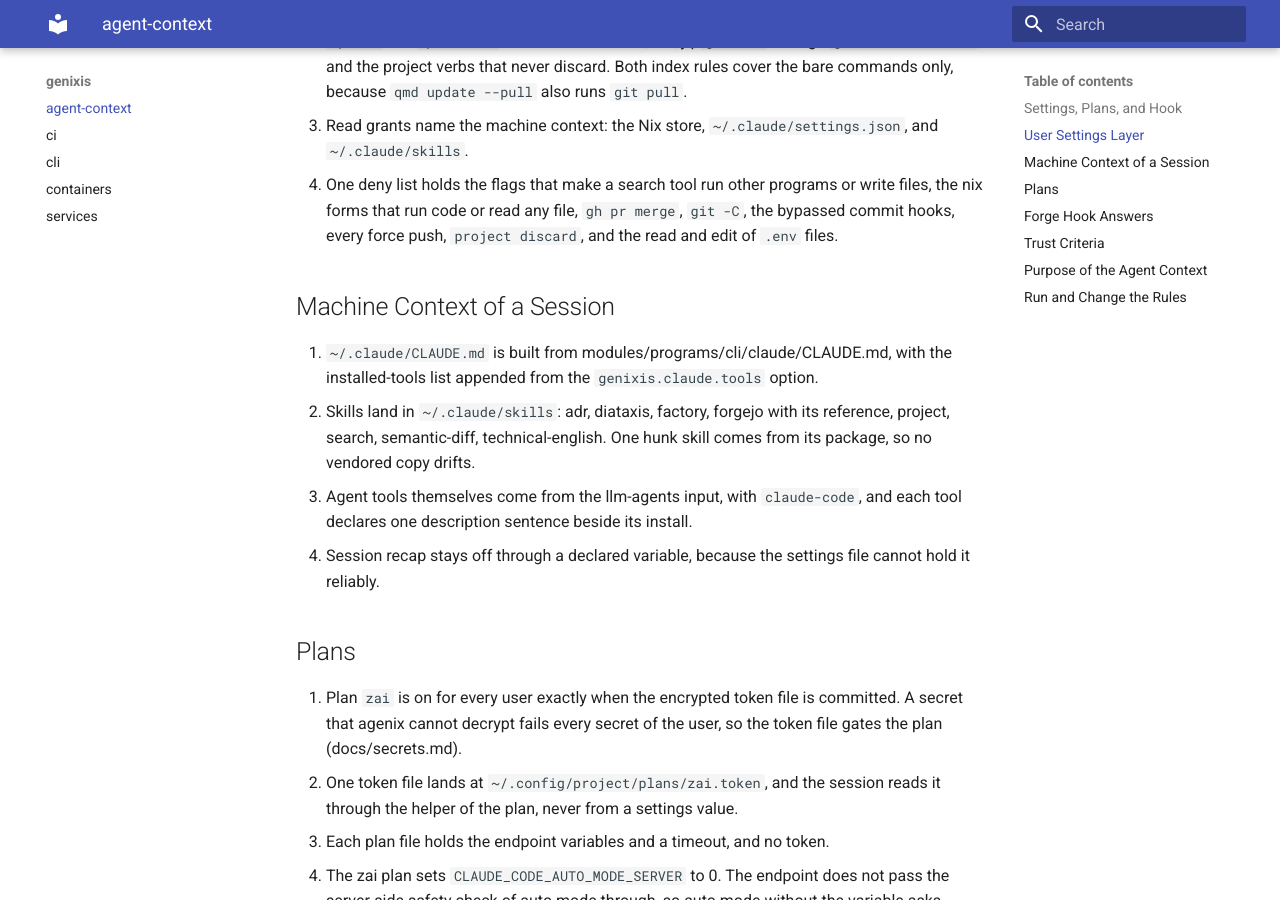
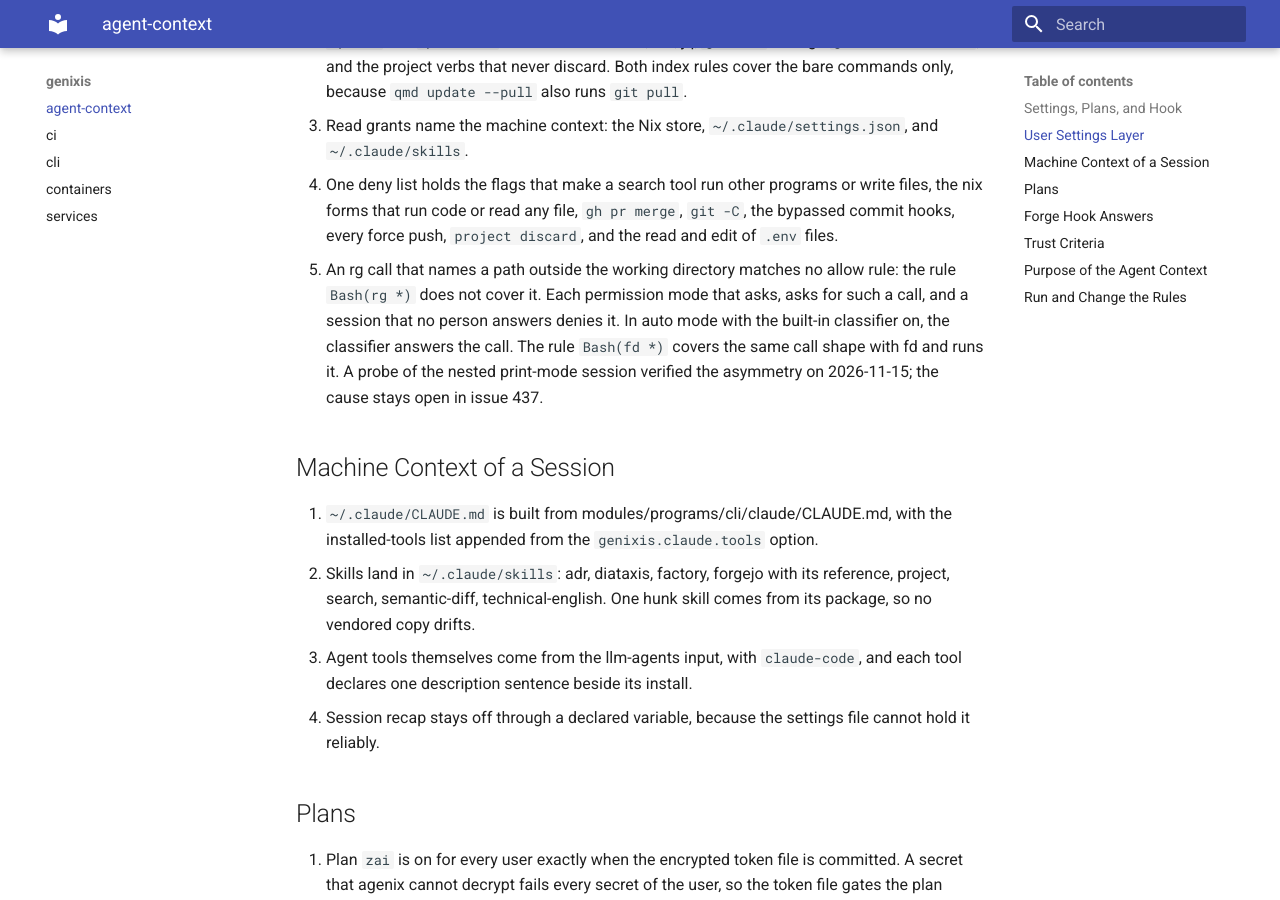
Before and after one commit to Jracon/genixis, an MkDocs documentation site: the page built from docs/agent-context.md, in a window 1280 px wide and 900 px high, scrolled down 783 px. Built offline with MkDocs 1.6.1 and Material for MkDocs 9.7.7, drawn with Linux system fonts in a browser that asks for light colours.

Commit message:
docs(agent-context): record the rg rule limit outside the working directory
The probes of issue 436 showed a second finding: an rg call that names a path outside the working directory matches no allow rule, while the same call shape under fd matches its rule. The note records the limit and its probe, and issue 437 tracks the unexplained asymmetry.

Co-Authored-By: Claude Code <noreply@anthropic.com>

```diff
--- a/docs/agent-context.md
+++ b/docs/agent-context.md
@@ -16,6 +16,7 @@ Three pieces form the agent context:
 2. One allow list holds the routine read-only commands, the local git writes, and the two index commands of `qmd`: the search tools, the read verbs of tea, gh, qmd, and semble, `qmd update` and `qmd embed` for a fresh checkout, zat, jq, `git add` through `git worktree list`, and the project verbs that never discard. Both index rules cover the bare commands only, because `qmd update --pull` also runs `git pull`.
 3. Read grants name the machine context: the Nix store, `~/.claude/settings.json`, and `~/.claude/skills`.
 4. One deny list holds the flags that make a search tool run other programs or write files, the nix forms that run code or read any file, `gh pr merge`, `git -C`, the bypassed commit hooks, every force push, `project discard`, and the read and edit of `.env` files.
+5. An rg call that names a path outside the working directory matches no allow rule: the rule `Bash(rg *)` does not cover it. Each permission mode that asks, asks for such a call, and a session that no person answers denies it. In auto mode with the built-in classifier on, the classifier answers the call. The rule `Bash(fd *)` covers the same call shape with fd and runs it. A probe of the nested print-mode session verified the asymmetry on 2026-11-15; the cause stays open in issue 437.
 
 ## Machine Context of a Session
 
```
